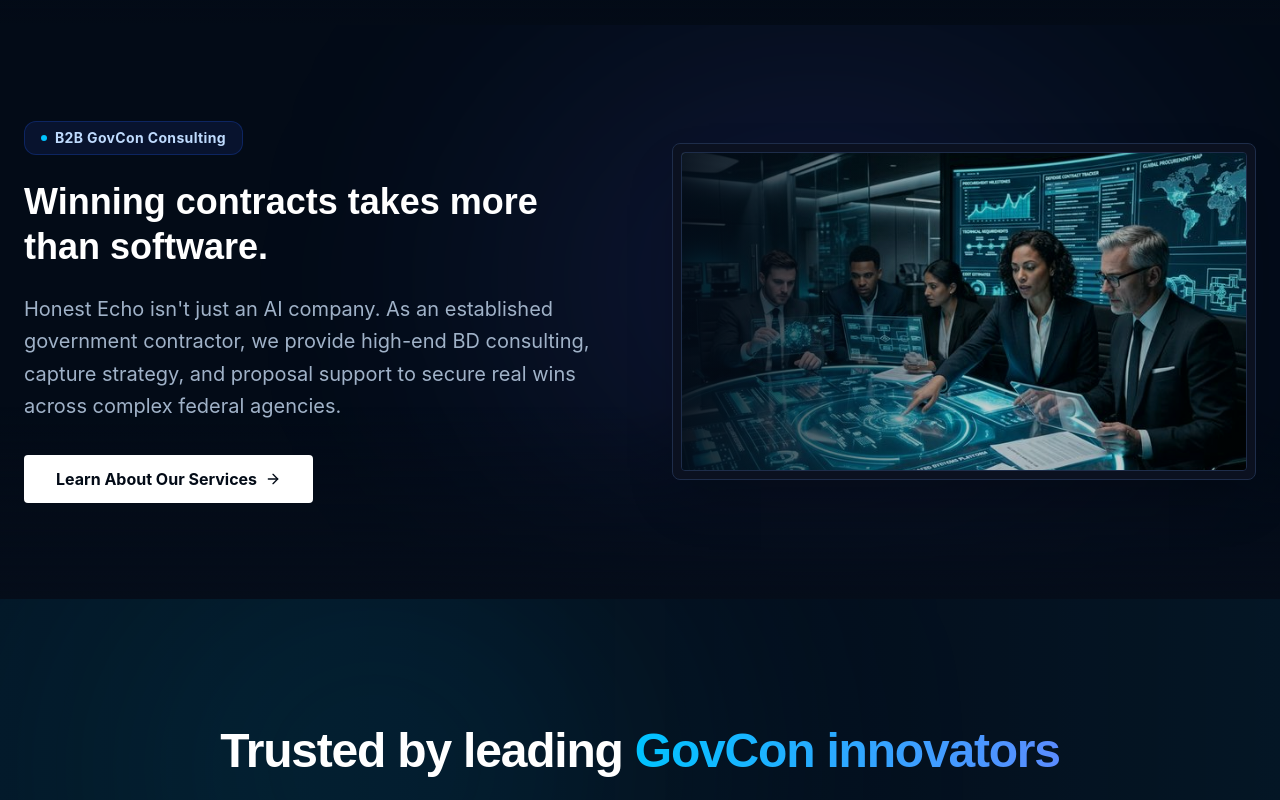
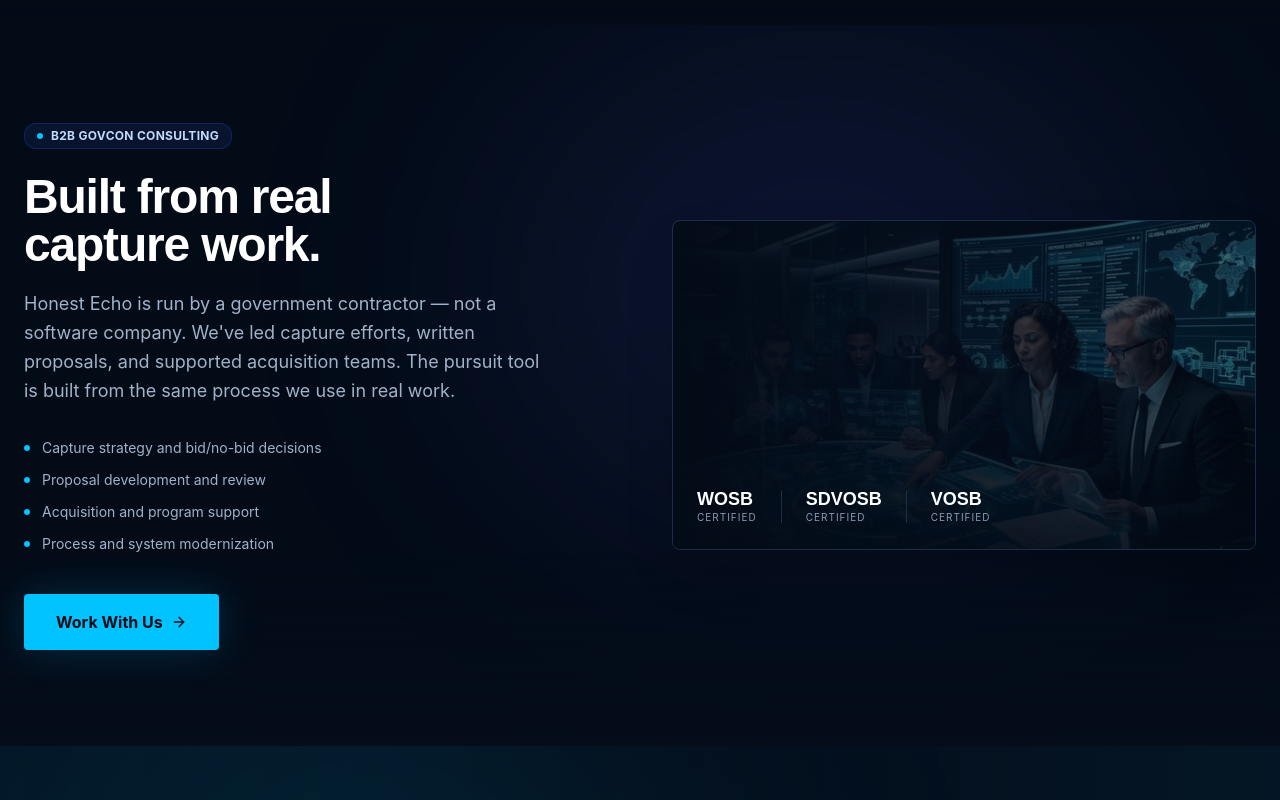
Before and after one commit to honestecho/website, a React (Vite) app: page / in a window 1280 px wide. Shown: the part 940-1740 px from the top of the page. Built offline with nearby package versions, Linux system fonts and the light colour scheme; no server answers.

Commit message:
feat: consulting section credibility rewrite — built from real capture work

```diff
--- a/src/pages/Home.tsx
+++ b/src/pages/Home.tsx
@@ -109,31 +109,63 @@ export default function Home() {
         <div className="absolute bottom-0 left-0 right-0 h-48 bg-gradient-to-b from-transparent to-[#050d1a] pointer-events-none z-10"></div>
         <div className="max-w-7xl mx-auto relative z-10">
           <div className="flex flex-col md:flex-row gap-16 items-center">
+            {/* Left: Copy */}
             <div className="w-full md:w-1/2">
-              <div className="inline-flex items-center gap-2 px-4 py-1.5 rounded-full bg-blue-900/20 border border-blue-700/30 mb-6">
-                 <div className="w-1.5 h-1.5 rounded-full bg-[#00c3ff]"></div>
-                 <span className="text-sm font-bold text-blue-200 tracking-wide">B2B GovCon Consulting</span>
+              <div className="inline-flex items-center gap-2 px-3 py-1 rounded-full bg-blue-900/20 border border-blue-700/30 mb-6">
+                <div className="w-1.5 h-1.5 rounded-full bg-[#00c3ff]"></div>
+                <span className="text-xs font-bold text-blue-200 tracking-wide uppercase">B2B GovCon Consulting</span>
               </div>
 
-              <h2 className="font-headline font-black text-4xl text-white mb-6 leading-tight">
-                Winning contracts takes more than software.
+              <h2 className="font-headline font-black text-4xl xl:text-5xl text-white mb-5 leading-tight tracking-tight">
+                Built from real<br />capture work.
               </h2>
-              <p className="text-xl text-[#a0b2c8] mb-8 leading-relaxed">
-                Honest Echo isn't just an AI company. As an established government contractor, we provide high-end BD consulting, capture strategy, and proposal support to secure real wins across complex federal agencies.
+
+              <p className="text-[#a0b2c8] text-lg mb-8 leading-relaxed max-w-[520px]">
+                Honest Echo is run by a government contractor — not a software company. We've led capture efforts, written proposals, and supported acquisition teams. The pursuit tool is built from the same process we use in real work.
               </p>
-              <Link to="/consulting" className="inline-flex items-center gap-2 px-8 py-3 bg-white text-[#030B17] font-bold rounded-lg hover:bg-slate-200 transition-colors">
-                Learn About Our Services
+
+              <ul className="space-y-3 mb-10">
+                {[
+                  'Capture strategy and bid/no-bid decisions',
+                  'Proposal development and review',
+                  'Acquisition and program support',
+                  'Process and system modernization',
+                ].map(item => (
+                  <li key={item} className="flex items-center gap-3 text-[#a0b2c8] text-sm font-body">
+                    <div className="w-1.5 h-1.5 rounded-full bg-[#00c3ff] shrink-0"></div>
+                    {item}
+                  </li>
+                ))}
+              </ul>
+
+              <Link to="/consulting" className="inline-flex items-center gap-2 px-8 py-4 bg-[#00c3ff] text-[#030B17] font-bold rounded-lg shadow-[0_0_40px_rgba(0,195,255,0.2)] hover:bg-white hover:scale-[1.02] active:scale-[0.98] transition-all">
+                Work With Us
                 <ArrowRight className="w-4 h-4" />
               </Link>
             </div>
-            <div className="w-full md:w-1/2 bg-[#0b1120] p-2 rounded-xl border border-[#1e2d4a] shadow-2xl relative overflow-hidden group">
-              <div className="bg-[#030B17] rounded-lg overflow-hidden aspect-video relative border border-[#1e2d4a]">
-                 <img
+
+            {/* Right: Image — dark, atmospheric, cert overlay */}
+            <div className="w-full md:w-1/2 rounded-xl overflow-hidden relative border border-[#1e2d4a] shadow-2xl group">
+              <div className="aspect-video relative overflow-hidden">
+                <img
                   src="/consulting_collaboration.png"
-                  alt="High-end strategic corporate war room"
-                  className="w-full h-full object-cover opacity-80 group-hover:scale-105 transition-transform duration-700"
-                 />
-                 <div className="absolute inset-0 bg-gradient-to-r from-[#030B17]/90 via-transparent to-transparent"></div>
+                  alt="Government contracting strategy"
+                  className="w-full h-full object-cover opacity-40 group-hover:opacity-50 group-hover:scale-105 transition-all duration-700"
+                />
+                <div className="absolute inset-0 bg-gradient-to-r from-[#030B17] via-[#030B17]/60 to-transparent"></div>
+                <div className="absolute inset-0 bg-gradient-to-t from-[#030B17]/80 via-transparent to-transparent"></div>
+                {/* Credibility overlay */}
+                <div className="absolute bottom-0 left-0 p-6 flex items-end gap-6">
+                  {['WOSB', 'SDVOSB', 'VOSB'].map((cert, i) => (
+                    <div key={cert} className="flex items-center gap-6">
+                      {i > 0 && <div className="w-px h-8 bg-[#1e2d4a]"></div>}
+                      <div>
+                        <p className="text-white font-black text-lg font-headline leading-none">{cert}</p>
+                        <p className="text-[#8b9bb4] text-[10px] uppercase tracking-widest mt-0.5">Certified</p>
+                      </div>
+                    </div>
+                  ))}
+                </div>
               </div>
             </div>
           </div>
```
